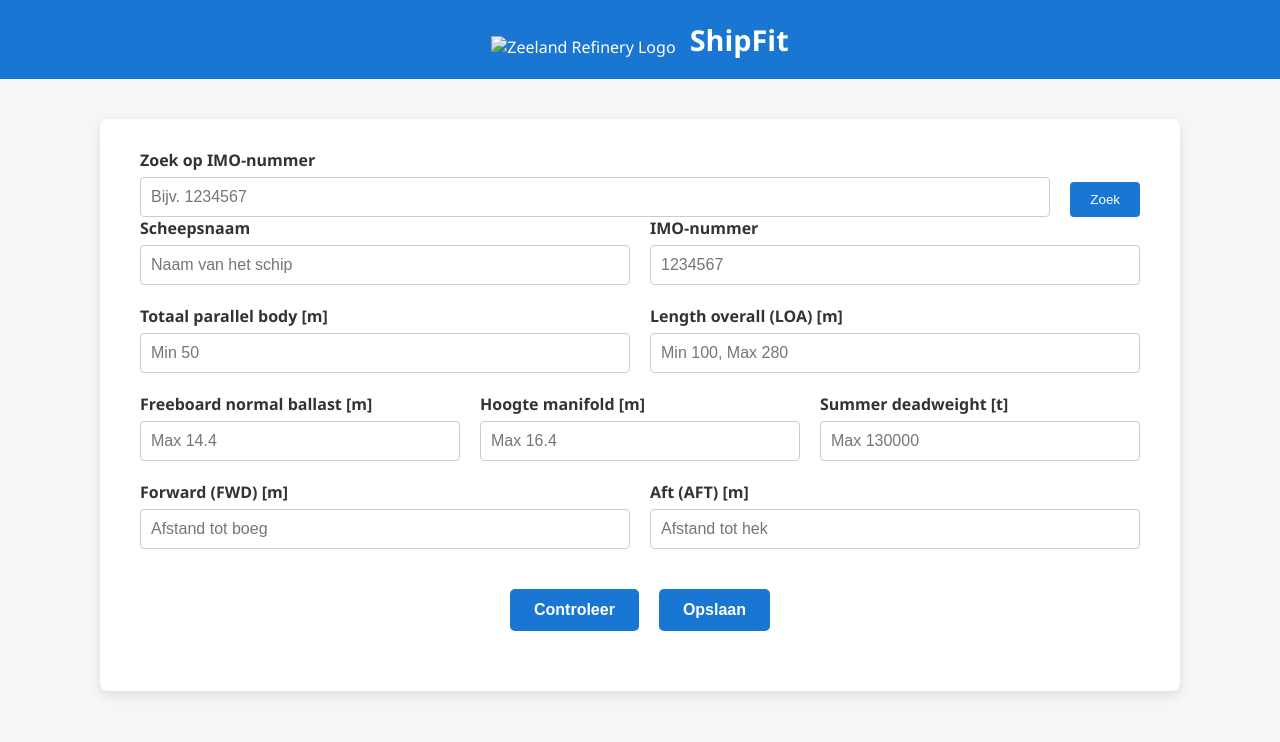
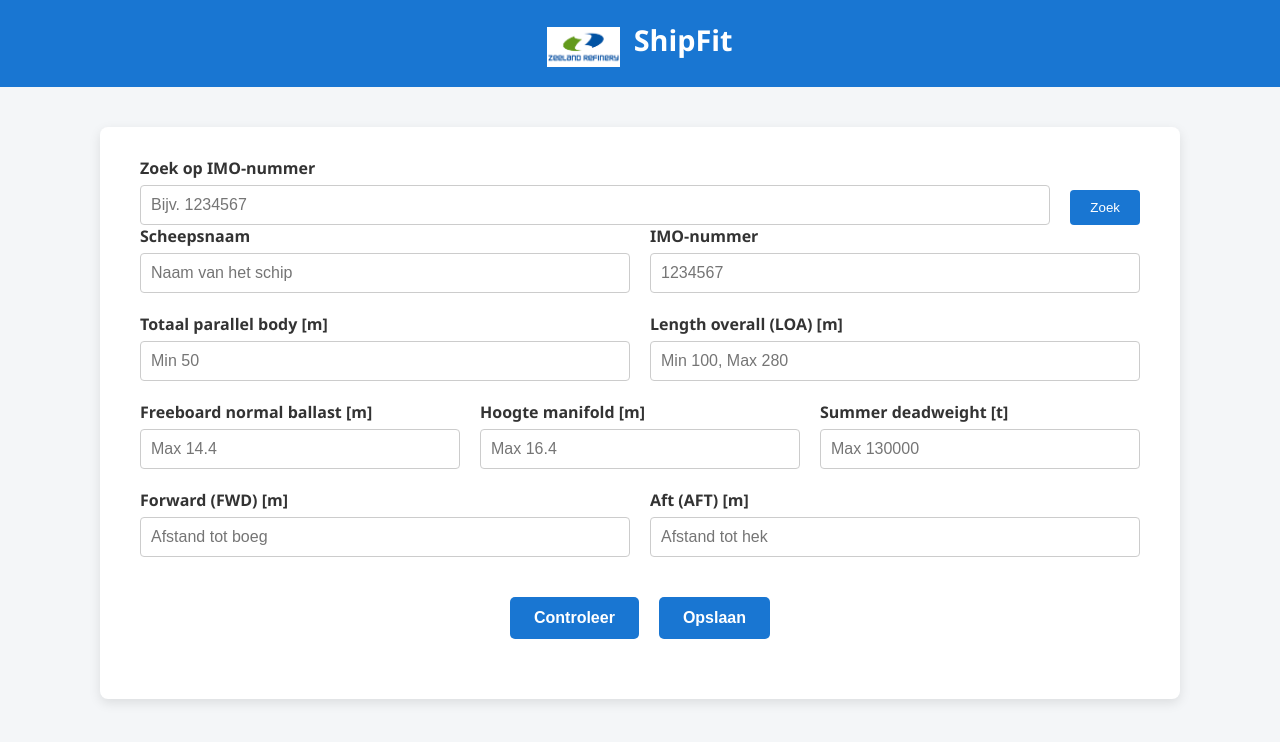
Before and after one commit to mdnooyer1/Shipfit2, a plain HTML site: page index.html in a window 1280 px wide. Drawn offline with Linux system fonts and the light colour scheme.

Commit message:
Add files via upload

```diff
--- a/index.html
+++ b/index.html
@@ -31,7 +31,7 @@
 </head>
 <body>
   <header>
-    <img src="/mnt/data/zrlogo.png" alt="Zeeland Refinery Logo">
+    <img src="zrlogo.png" alt="Zeeland Refinery Logo">
     <h1>ShipFit</h1>
   </header>
   <div class="container">
```
